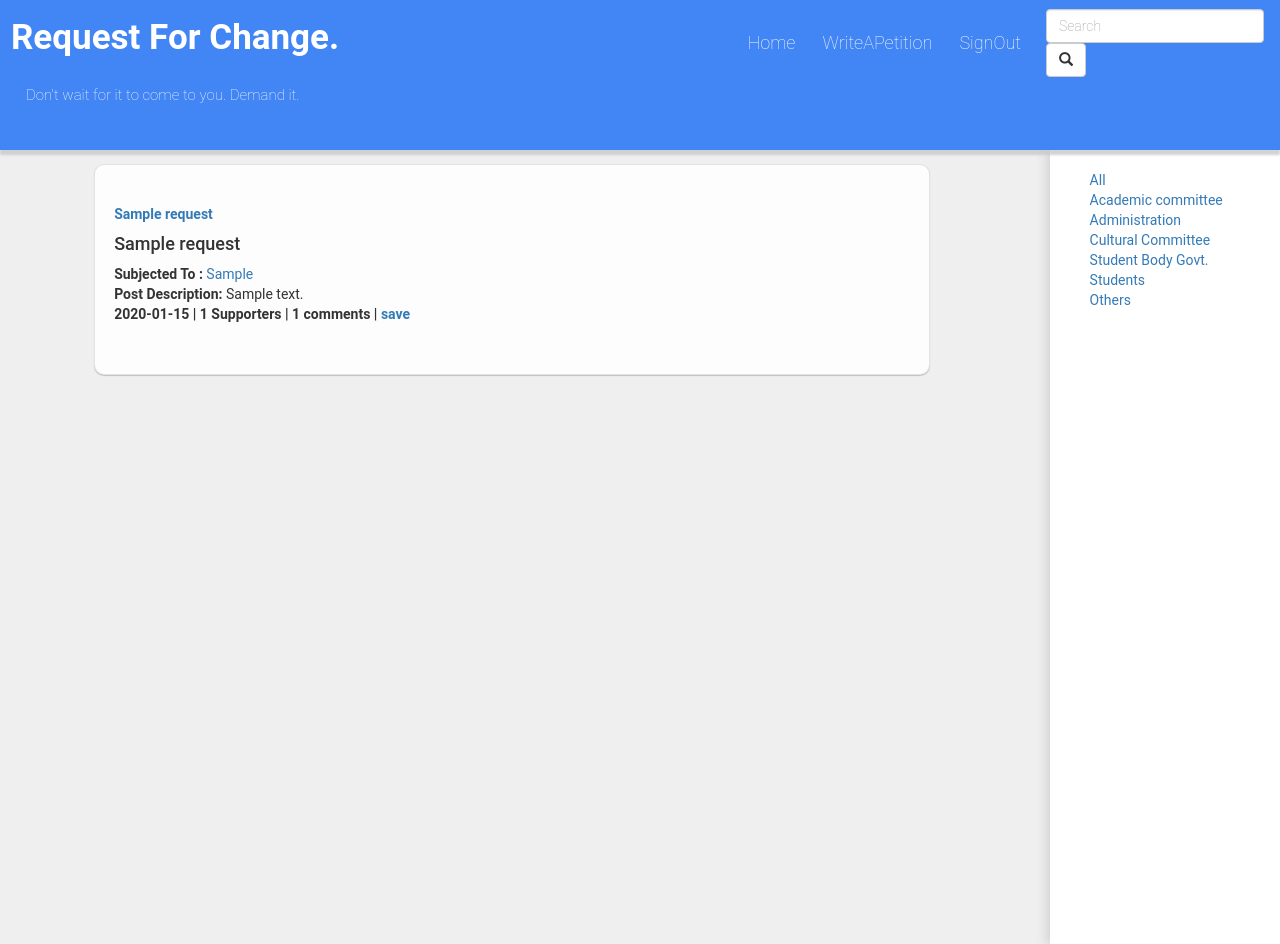
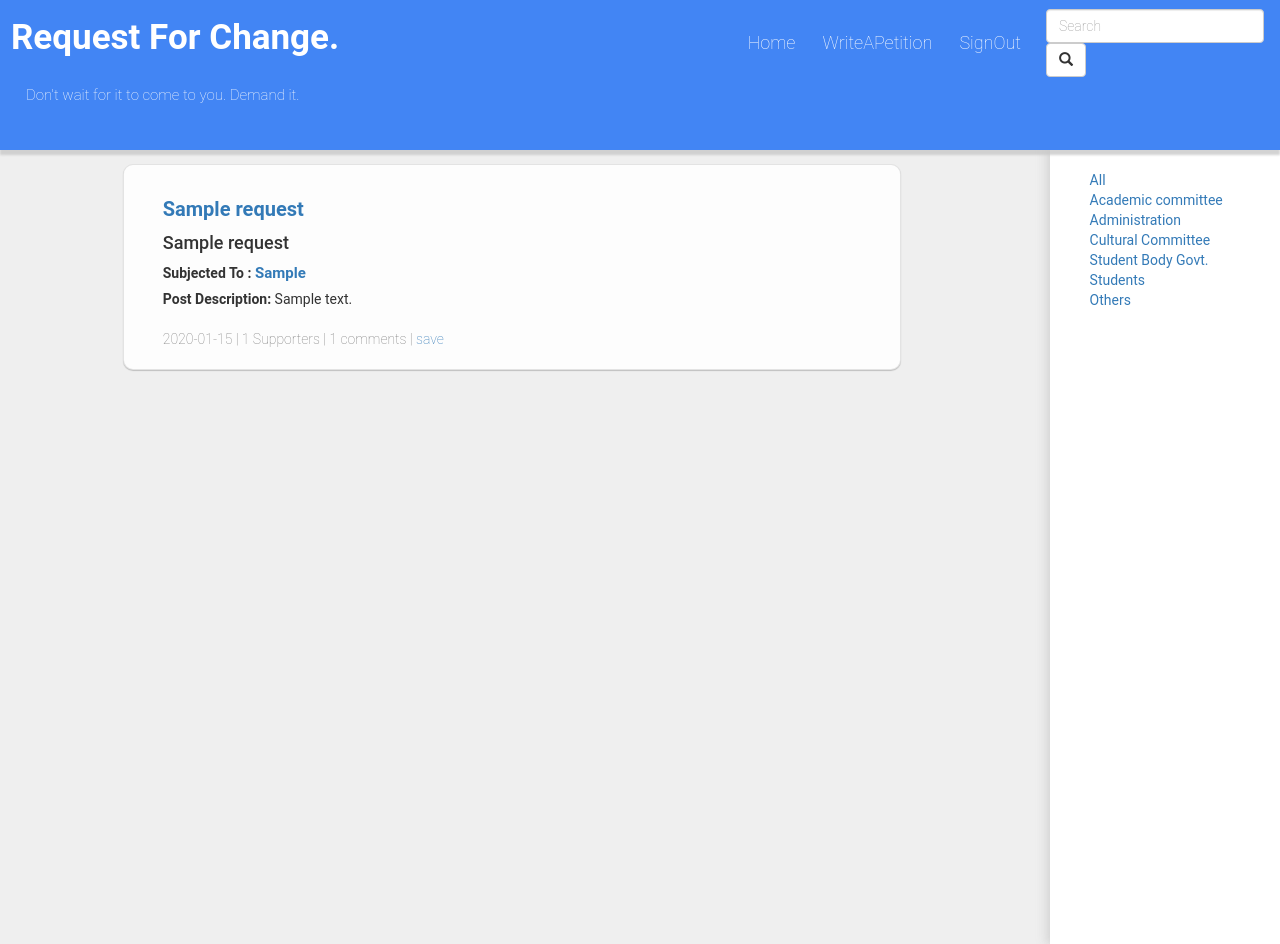
Before and after one commit to deshanadesai/RequestForChange, a Flask app: page /show in a window 1280 px wide. Run offline with Flask 2, Linux system fonts and the light colour scheme; tables that the repository leaves empty hold one stand-in row (values such as "Sample post"); some libraries are stand-ins or nearby versions.

Commit message:
Front page neater

```diff
--- a/requestforchange/static/css/custom-css.css
+++ b/requestforchange/static/css/custom-css.css
@@ -61,14 +61,56 @@
 
 .request-card{
     margin-bottom: 2%;
-    margin-left: 7%;
-    margin-right: 7%;
+    margin-left: 10%;
+    margin-right: 10%;
     margin-top: 2%;
-    padding: 2%;
+    padding-top: 1%;
+    padding-left: 4%;
+    padding-right: 4%;
+    padding-bottom: 2%;
     background-color: #fdfdfd;
     border-radius: 10px;
     border: 1px solid rgba(0,0,0,0.1);
     box-shadow: 0 1px 1px rgba(0, 0, 0, .2);
+}
+
+a.request-card-title{
+	border-color: #fff;
+	font-size: 20px;
+	font-weight: 600;
+	margin-bottom: 10px;
+}
+
+a.request-card-title:hover{
+	color: white;
+	padding-bottom: 2px;
+	margin-bottom: 5px;
+	color: rgb(66, 133, 220);
+    text-decoration: none;
+    border-bottom: 2px solid rgba(80, 140, 255, 0.2);
+    -webkit-transition: .2s;
+    transition: .2s;
+}
+
+a.request-card-sub{
+	border-color: #fff;
+	font-size: 15px;
+	font-weight: 600;
+}
+
+a.request-card-sub:hover{
+	color: white;
+	padding-bottom: 2px;
+	margin-bottom: 5px;
+	color: rgb(66, 133, 220);
+    text-decoration: none;
+    border-bottom: 2px solid rgba(80, 140, 255, 0.2);
+    -webkit-transition: .2s;
+    transition: .2s;
+}
+
+div.request-card-title-div{
+	margin-bottom: 10px;
 }
 
 a.navbar-element{
@@ -99,6 +141,22 @@ a.list-element:hover {
     transition: .5s;
 }
 
+div.request-desc-div{
+	margin-bottom: 20px;
+	margin-top: 5px;
+}
+
+font.request-sub{
+	font-weight: 600;
+}
+font.request-desc{
+	font-weight: 600;
+}
+font.request-meta{
+	font-weight: 200;
+	color: rgba(0,0,0,0.5);
+}
+
 body{
 	font-family: 'Roboto';
 	height: 100%;
--- a/requestforchange/templates/requests.html
+++ b/requestforchange/templates/requests.html
@@ -131,17 +131,24 @@
 
           <div class="request-card">
             <br>
-          <b><a href='/showpost/{{post.id}}'>{{ post.title }}</a></b><br>
+            <div class = "request-card-title-div" >
+              <a class = "request-card-title" href='/showpost/{{post.id}}'>{{ post.title }}</a>
+            </div>
             {% if post.subtitle %}
             <h4>{{ post.subtitle }}</h4>
             {% endif %}
-            <b> Subjected To : </b><a href='/showtag/{{ post.tags }}'>
-              {{ post.tags }}    </a>
-              <br>
-              <b> Post Description: </b>{{ post.content|truncate(250) }}<br>
-              <p><b>
+            <font class = "request-sub"> Subjected To :
+            <a class = "request-card-sub"  href='/showtag/{{ post.tags }}'>
+              {{ post.tags }} </a></font>
+              <div class = "request-desc-div">
+                <font class = "request-desc">Post Description: </font>
+                {{ post.content|truncate(250) }}
+              </div>
+              <div>
+              <font class = "request-meta">
                 {{ post.date.strftime('%Y-%m-%d') }} | {{ post.supporters.split()|length }} Supporters | {{ post.comments_no }} comments |<a href='/savepost/{{post.id}}'> save</a>
-              </b></p><br>
+              </font>
+              </div>
             </div>
             {% endfor %}
           </div>
```
Lines whose indentation alone changed are shown as unchanged.
